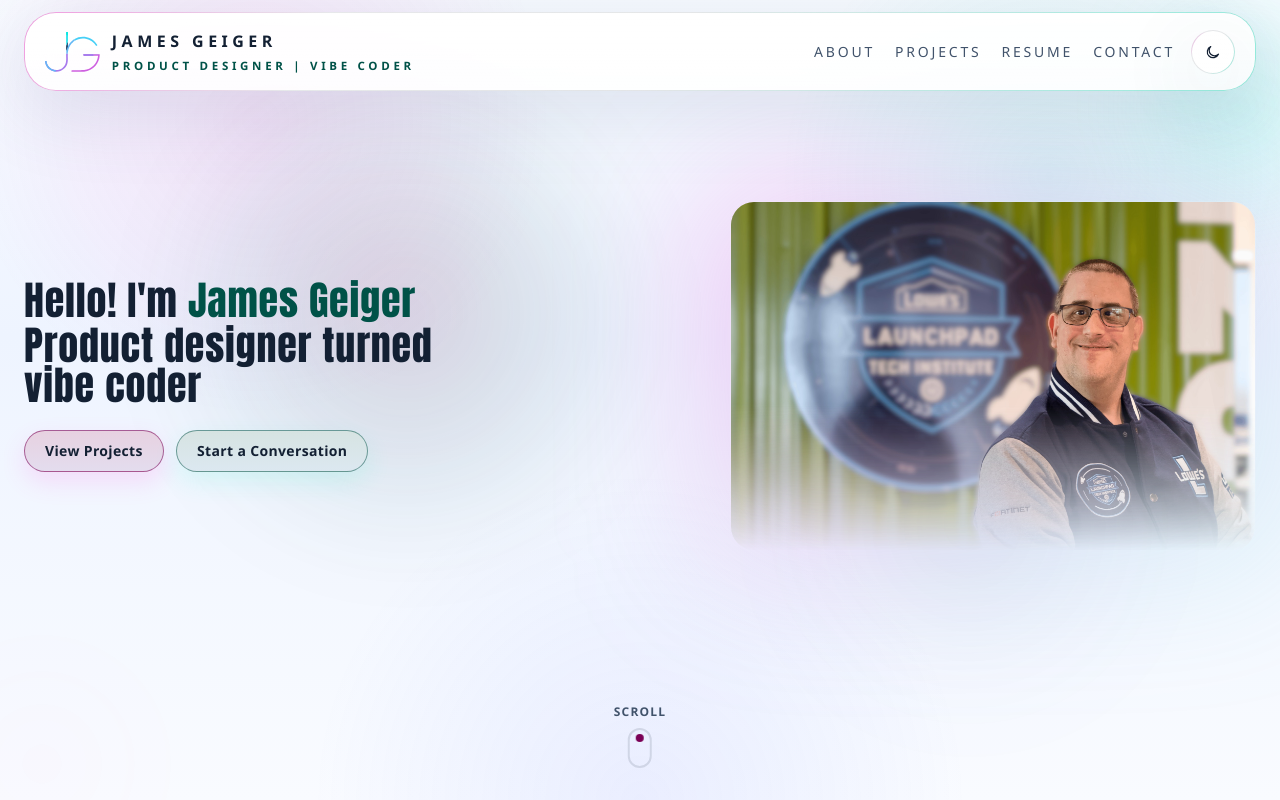
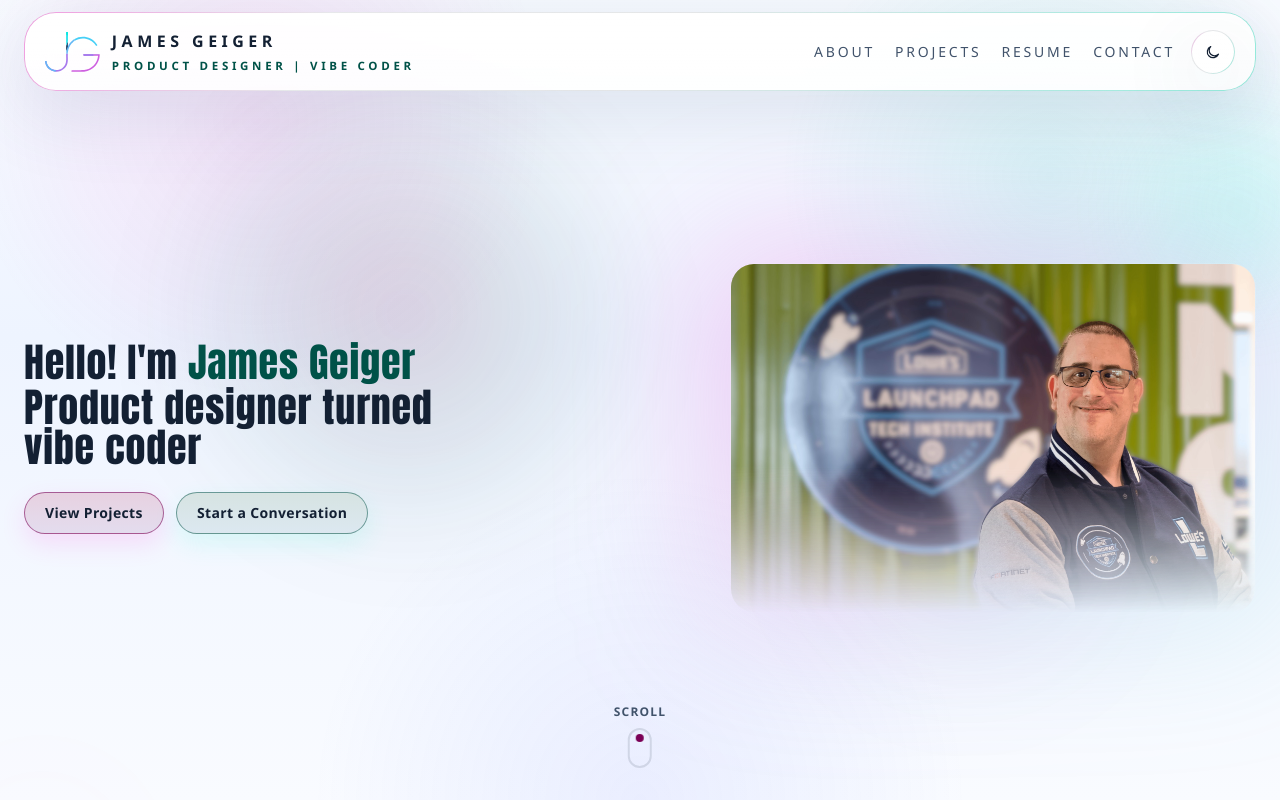
Before and after one commit to thegeigerux/vibe-coding-portfolio, a Next.js app: page / in a window 1280 px wide. Shown: the top 800 px of the page. Built offline with nearby package versions, Linux system fonts and the light colour scheme.

Commit message:
Polish hero spacing and contact form copy

```diff
--- a/components/ContactForm.jsx
+++ b/components/ContactForm.jsx
@@ -145,11 +145,11 @@ export default function ContactForm() {
             />
             <FormField
               id="message"
-              label="Project details"
+              label="Message"
               value={formData.message}
               onChange={handleChange}
               error={errors.message}
-              placeholder="A quick overview of what you want to build..."
+              placeholder="Share a few details about your project, your question, or what you’d like to talk about..."
               multiline
             />
 
--- a/components/Hero.jsx
+++ b/components/Hero.jsx
@@ -29,9 +29,9 @@ export default function Hero() {
   }, []);
 
   return (
-    <section className="relative isolate overflow-x-clip pb-16 pt-2 sm:pb-18 sm:pt-3">
+    <section className="relative isolate overflow-x-clip pb-16 pt-24 sm:pb-18 sm:pt-28">
       <div className="section-shell grain section-glow relative min-h-screen">
-        <div className="relative z-10 grid min-h-[calc(100vh-4rem)] items-center gap-8 pb-8 pt-5 sm:gap-10 sm:pt-6 lg:grid-cols-[1.1fr_0.9fr] lg:gap-16">
+        <div className="relative z-10 grid min-h-[calc(100vh-8rem)] items-center gap-8 pb-8 pt-2 sm:gap-10 sm:pt-3 lg:grid-cols-[1.1fr_0.9fr] lg:gap-16">
           <div className="order-2 flex flex-col gap-4 sm:gap-5 lg:order-1">
             <div className="space-y-3 sm:space-y-4">
               <h1 className="max-w-4xl text-[1.45rem] font-medium leading-[1.02] tracking-tight sm:text-3xl md:text-4xl lg:text-[2.5rem]">
```
